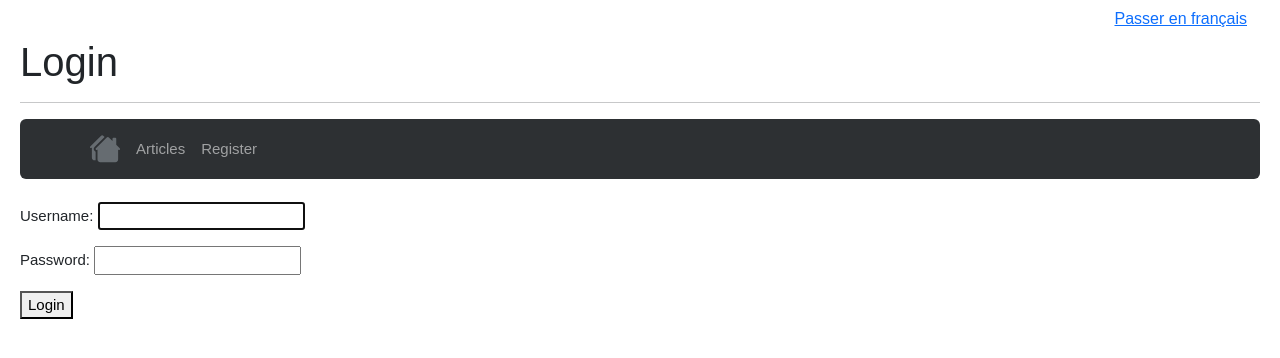
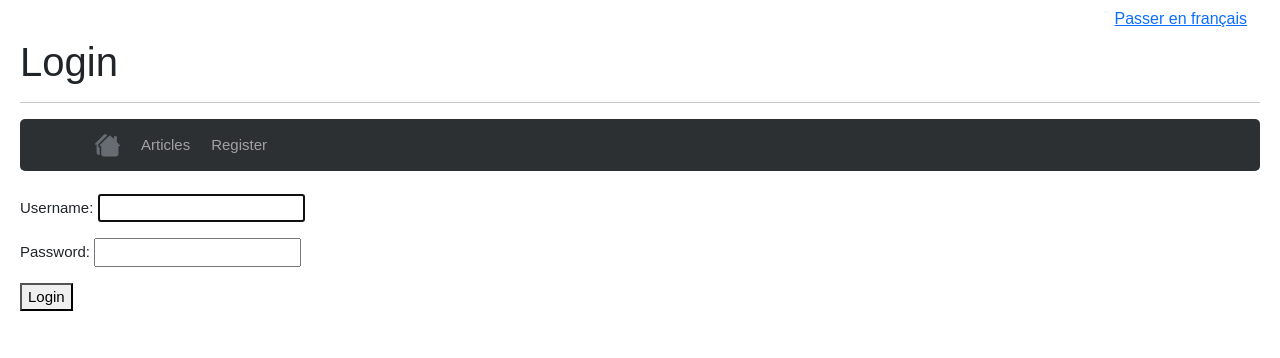
Before and after one commit to alex-sdn/42-Piscine-Django, a Django app: page /en/user/login/?next=/en/articles/favourite/1/ in a window 1280 px wide. Shown: the top 358 px of the page. Run offline with Django 5.2, Linux system fonts and the light colour scheme; parts of the project's set-up code (start-up, migrations or seed data) failed here and were passed over; some libraries are stand-ins or nearby versions.

Commit message:
navbar styling

```diff
--- a/d07/d07/templates/base.html
+++ b/d07/d07/templates/base.html
@@ -9,7 +9,7 @@
     <style>
         .navbar-nav .nav-link.active {
             background-color: #181a1c;
-            height: 60px;
+            height: 52px;
             display: flex;
             align-items: center;
         }
@@ -24,6 +24,10 @@
         th, td {
             padding: 8px;
             border-bottom: 1px solid #ddd;
+        }
+
+        li {
+            padding-left: 5px;
         }
     </style>
 </head>
--- a/d07/d07/templates/nav.html
+++ b/d07/d07/templates/nav.html
@@ -1,11 +1,11 @@
 {% load static %} {% load i18n %}
 <hr>
-<nav class="navbar navbar-expand-lg navbar-dark" style="background-color: #2d3033; border-radius: 6px; height: 60px">
+<nav class="navbar navbar-expand-lg navbar-dark" style="background-color: #2d3033; border-radius: 5px; height: 52px">
     <div class="container">
         <ul class="navbar-nav mr-auto align-items-center">
             <li>
                 <a class="nav-link" href="{% url 'home' %}">
-                    <img src="{% static 'houses-fill.svg' %}" alt="Home" style="height: 30px;">
+                    <img src="{% static 'houses-fill.svg' %}" alt="Home" style="height: 25px;">
                 </a>
             </li>
             <li>
```
